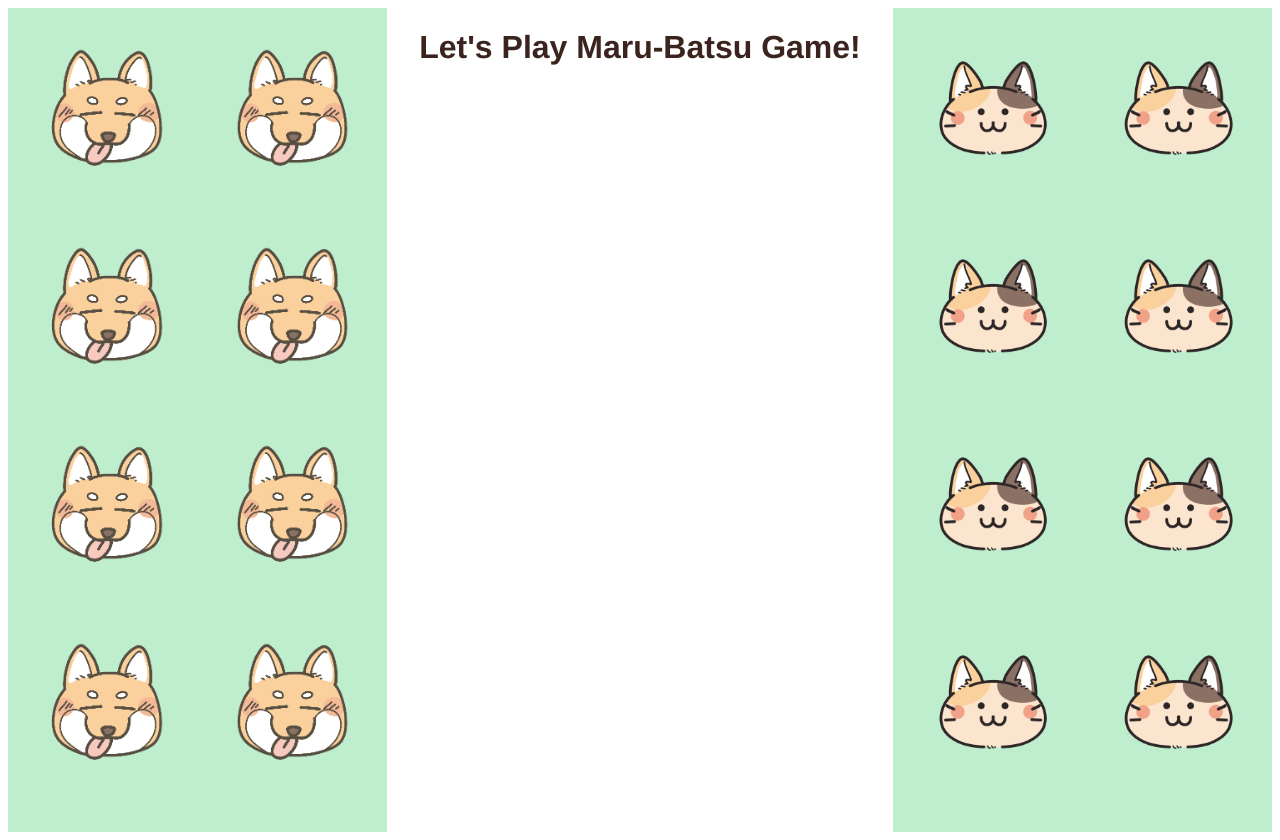
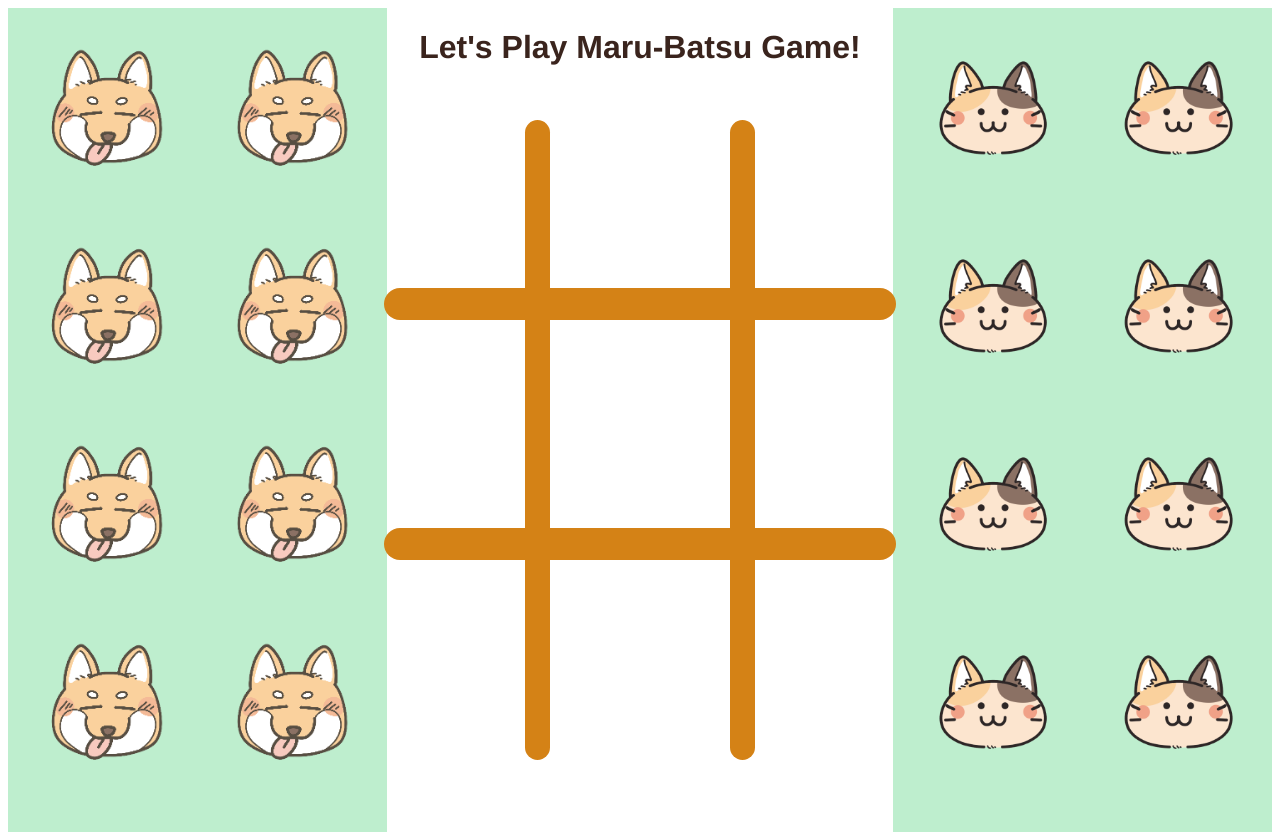
Before and after one commit to uma9801/maru-batsu-game, a plain HTML site: page index.html in a window 1280 px wide. Drawn offline with Linux system fonts and the light colour scheme.

Commit message:
Add game frame and enable dragging of frame lines

```diff
--- a/script.dragfix.js
+++ b/script.dragfix.js
@@ -47,7 +47,10 @@
     }
 
     function rebindAll() {
-        document.querySelectorAll('.item').forEach(bindDragToItem);
+        // 対象セレクタ：既存の .item に加えて、.line-top, .line-left 等も含める
+        // html側で明示的に data-draggable を付けた要素を対象とする方法もある（今回は採用していない）
+        document.querySelectorAll('.item, .line-top, .line-end, .line-left, .line-right')
+            .forEach(bindDragToItem);
     }
 
     if (document.readyState === 'loading') {
--- a/style.css
+++ b/style.css
@@ -60,17 +60,47 @@ h1 {
     z-index: 2;
 }
 
-#game-list {
+#game-lines {
     grid-area: main;
     height: 95vh;
 }
 
 .line-top {
     height: 4%;
-    width: 4%;
-    background: #d1e1df;
+    width: 40%;
+    background: #d48216;
     border-radius: 1rem;
     position: absolute;
     bottom: 60%;
-    left: 20%;
+    left: 30%;
 }
+
+.line-end {
+    height: 4%;
+    width: 40%;
+    background: #d48216;
+    border-radius: 1rem;
+    position: absolute;
+    bottom: 30%;
+    left: 30%;
+}
+
+.line-left {
+    height: 80%;
+    width: 2%;
+    background: #d48216;
+    border-radius: 1rem;
+    position: absolute;
+    bottom: 5%;
+    left: 41%;
+}
+
+.line-right {
+    height: 80%;
+    width: 2%;
+    background: #d48216;
+    border-radius: 1rem;
+    position: absolute;
+    bottom: 5%;
+    left: 57%;
+}
```
Also changed, not shown: 1 other file.
